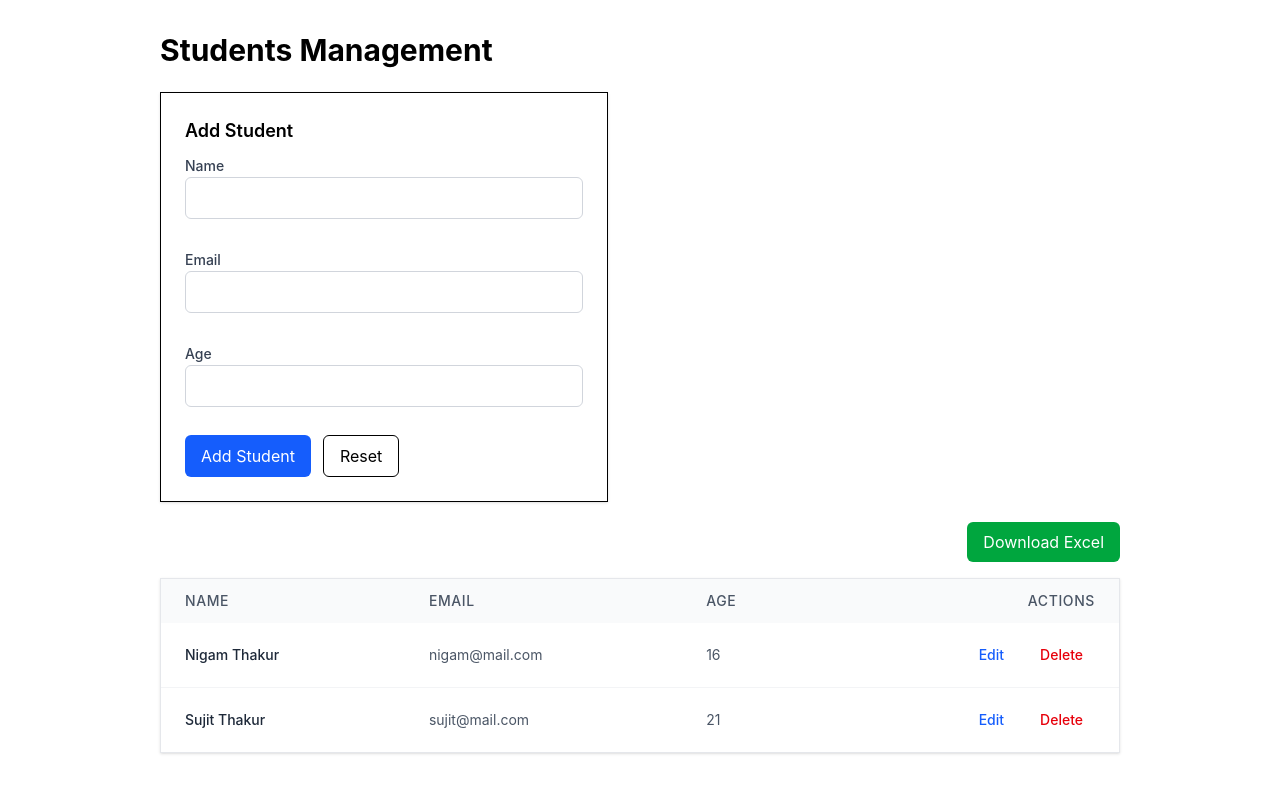
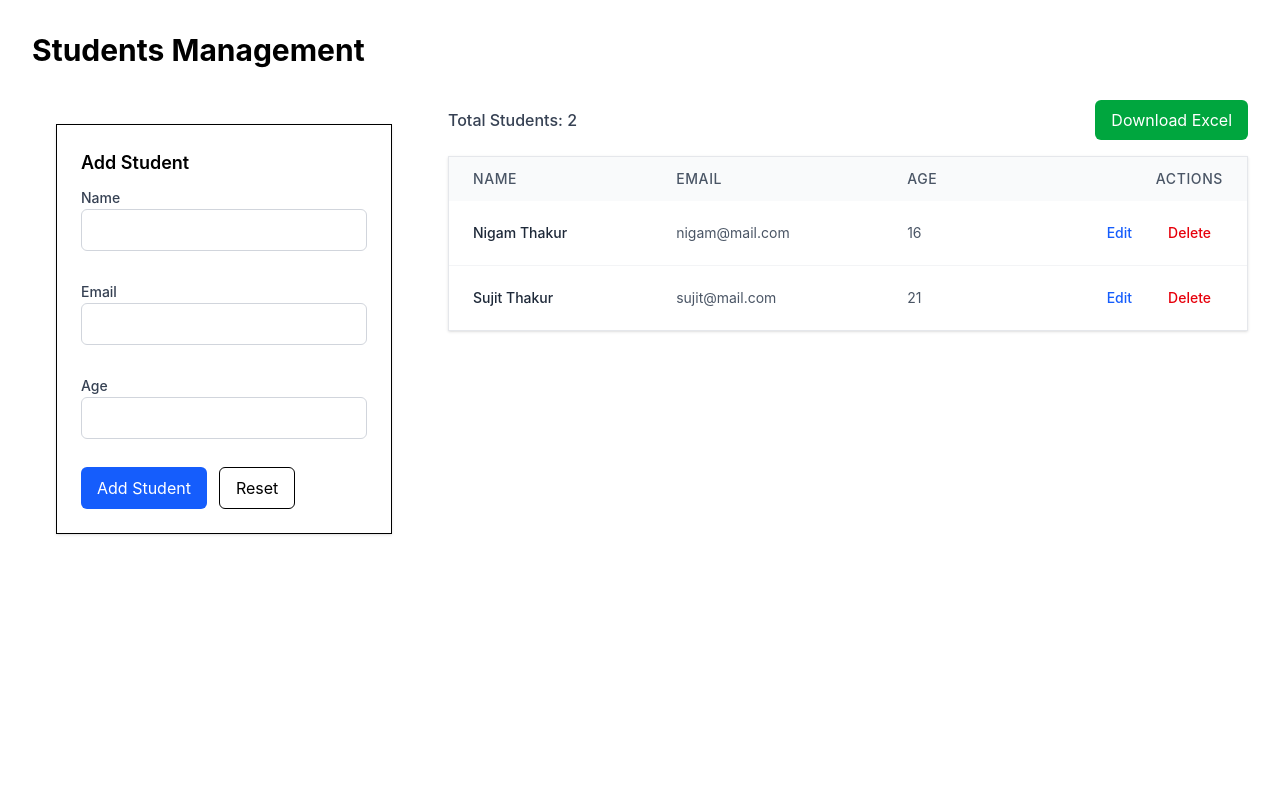
Before and after one commit to tsujit74/students-table, a React (Vite) app in the folder students-table/: page / in a window 1280 px wide. Shown: the top 792 px of the page. Built offline with nearby package versions, Linux system fonts and the light colour scheme.

Commit message:
feat(ui): improve layout with left form and right student table, add total students count

```diff
--- a/students-table/src/App.tsx
+++ b/students-table/src/App.tsx
@@ -68,21 +68,33 @@ function App() {
   }
 
   return (
-    <div className="max-w-5xl mx-auto p-8">
-      <h1 className="text-3xl font-bold mb-6">Students Management</h1>
+    <div className="max-w-7xl mx-auto p-8">
+      <h1 className="text-3xl font-bold mb-8">Students Management</h1>
 
+      <div className="grid grid-cols-1 md:grid-cols-3 gap-8">
+        <div className="md:col-span-1 p-6 h-fit">
           <StudentForm
             onAdd={addStudent}
             onUpdate={handleUpdate}
             editingStudent={editingStudent}
           />
+        </div>
 
-      <div className="flex justify-end mb-4">
+        <div className="md:col-span-2">
+          <div className="flex justify-between items-center mb-4">
+            <p className="text-gray-700 font-medium">
+              Total Students: {students.length}
+            </p>
+
             <button
               onClick={handleExport}
               disabled={exporting}
               className={`px-4 py-2 rounded-md text-white transition
-    ${exporting ? "bg-green-400 cursor-not-allowed" : "bg-green-600 hover:bg-green-700"}`}
+      ${
+        exporting
+          ? "bg-green-400 cursor-not-allowed"
+          : "bg-green-600 hover:bg-green-700"
+      }`}
             >
               {exporting ? "Downloading..." : "Download Excel"}
             </button>
@@ -93,6 +105,8 @@ function App() {
             onEdit={handleEdit}
             onDelete={openDeleteModal}
           />
+        </div>
+      </div>
 
       <DeleteConfirmModal
         student={deletingStudent}
```
Lines whose indentation alone changed are shown as unchanged.
